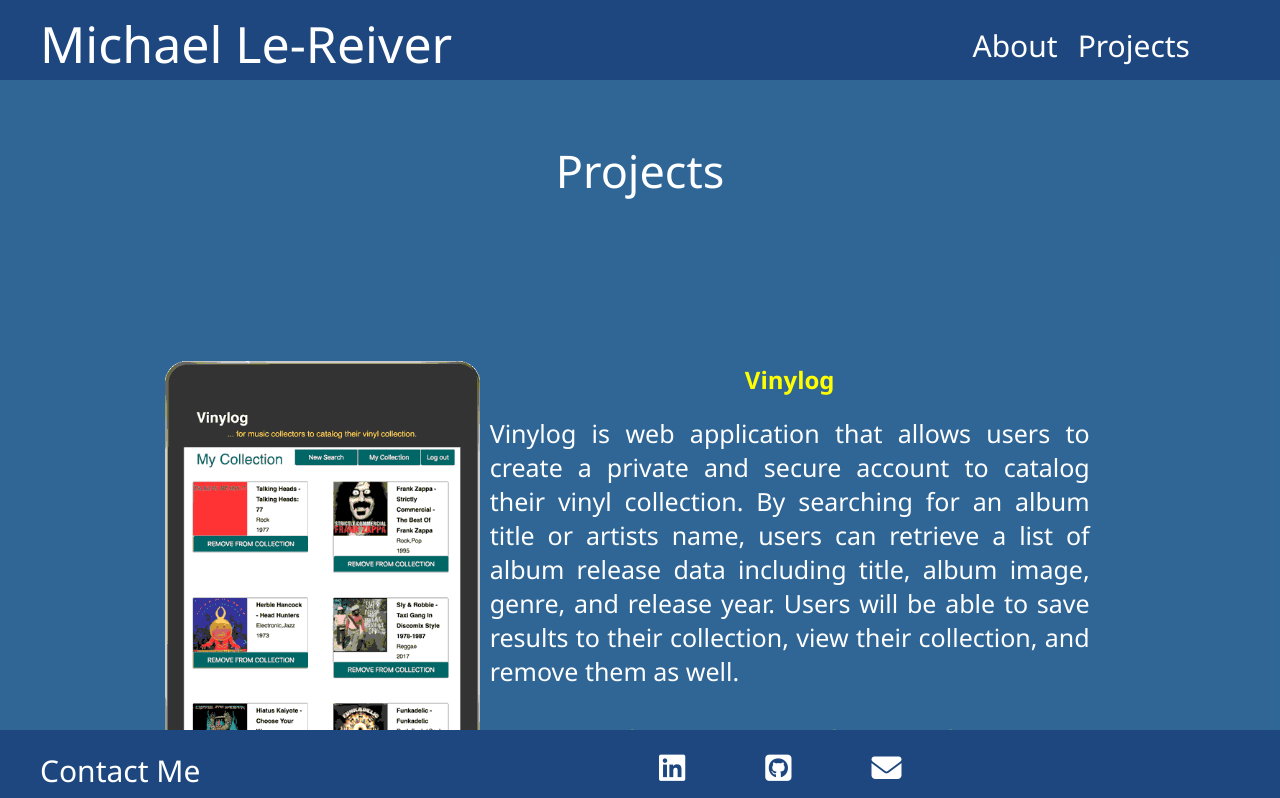
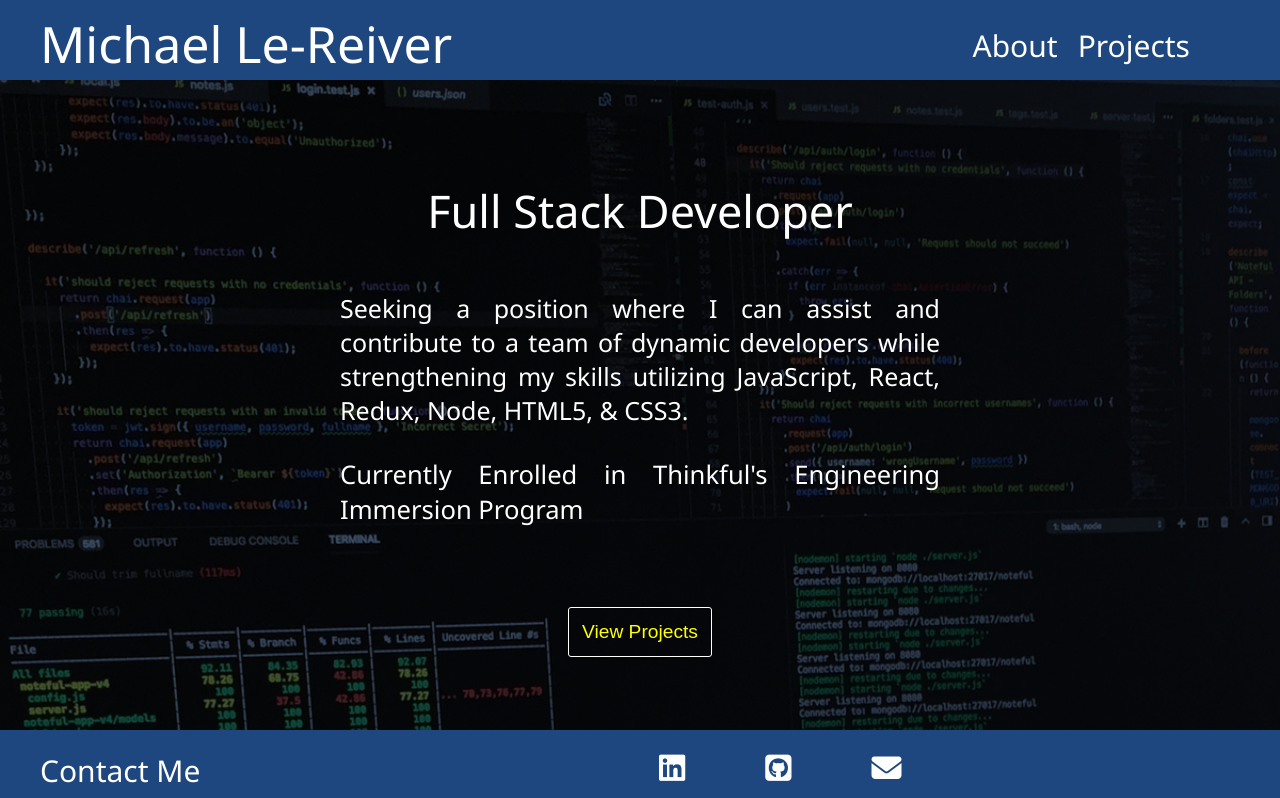
Before and after one commit to LeReiver/new-portfolio, a React (Create React App) app: page / in a window 1280 px wide. Shown: the top 798 px of the page. Built offline with nearby package versions, Linux system fonts and the light colour scheme.

Commit message:
implemented React Router

```diff
--- a/package.json
+++ b/package.json
@@ -6,7 +6,10 @@
     "react": "^16.4.1",
     "react-dom": "^16.4.1",
     "react-responsive-navbar": "^1.0.11",
-    "react-scripts": "1.1.4"
+    "react-router": "^4.3.1",
+    "react-router-dom": "^4.3.1",
+    "react-scripts": "1.1.4",
+    "save": "^2.3.2"
   },
   "scripts": {
     "start": "react-scripts start",
--- a/src/App.js
+++ b/src/App.js
@@ -1,4 +1,5 @@
 import React, { Component } from 'react';
+import { Route, BrowserRouter } from 'react-router-dom';
 import './App.css';
 import Header from './components/header/header';
 import Footer from './components/footer/footer';
@@ -9,13 +10,15 @@ import Projects from './components/projects/projects';
 class App extends Component {
   render() {
     return (
+      <BrowserRouter>
       <div className="App">
-        <Header />
-        {/* <Main /> */}
-        {/* <About /> */}
-        <Projects />
-        <Footer />
+          <Route path="/" component={Header} />
+          <Route path="/" component={Footer} />
+          <Route exact path="/" component={Main} />
+          <Route path="/about" component={About} />
+          <Route exact path="/Projects" component={Projects} />
       </div>
+      </BrowserRouter>
     );
   }
 }
--- a/src/components/header/header.js
+++ b/src/components/header/header.js
@@ -1,18 +1,17 @@
 import React, { Component } from 'react';
+import { Link } from 'react-router-dom'
 import NavComponent from '../navbar/navbar';
 import './header.css';
 
-export default class Header extends Component {
+const Header = () => {
+  return (
+    <div>
+      <header>
+        <Link to="/"><h1 className="header-title">Michael Le-Reiver</h1></Link>
+        <NavComponent />
+      </header>
+    </div>
+  );
+}
 
-
-  render() {
-
-
-    return (
-      <header>
-          <a href="#home"><h1 className="header-title">Michael Le-Reiver</h1></a>
-            <NavComponent />
-      </header>
-    );
-  }
-}
+export default Header;
--- a/src/components/navbar/navbar.js
+++ b/src/components/navbar/navbar.js
@@ -1,6 +1,7 @@
 // React responsive navbar from https://codepen.io/danbuda/post/a-react-navbar-component
 
 import React from 'react';
+import { Link }  from 'react-router-dom';
 import '../header/header.css';
 
 
@@ -20,19 +21,19 @@ export default class NavComponent extends React.Component {
       <nav >
         <div className="navWide">
           <div className="wideDiv">
-            <a href="#about">About</a>
-            <a href="#projects">Projects</a>
+            <Link to="about">About</Link>
+            <Link to="projects">Projects</Link>
           </div>
         </div>
         <div className="navNarrow">
           <i className="fa fa-bars fa-2x" onClick={this.burgerToggle} />
           <div className="narrowLinks" >
-            <a href="#about" onClick={this.burgerToggle}>
-            About
-            </a>
-            <a href="#projects" onClick={this.burgerToggle}>
+            <Link to="about" onClick={this.burgerToggle}>
+              About
+            </Link>
+            <Link to="projects" onClick={this.burgerToggle}>
               Projects
-            </a>
+            </Link>
           </div>
         </div>
       </nav>
--- a/src/index.js
+++ b/src/index.js
@@ -1,8 +1,13 @@
 import React from 'react';
 import ReactDOM from 'react-dom';
+import { BrowserRouter } from 'react-router-dom';
 import './index.css';
 import App from './App';
 import registerServiceWorker from './registerServiceWorker';
 
-ReactDOM.render(<App />, document.getElementById('root'));
-registerServiceWorker();
+ReactDOM.render(
+  <BrowserRouter>
+    <App />
+  </BrowserRouter>
+, document.getElementById('root'));
+  registerServiceWorker();
```
Also changed, not shown: src/components/navbar/navbar.css (deleted, +0 -58 lines), 1 other file (tests, documents, lock files or other folders).
